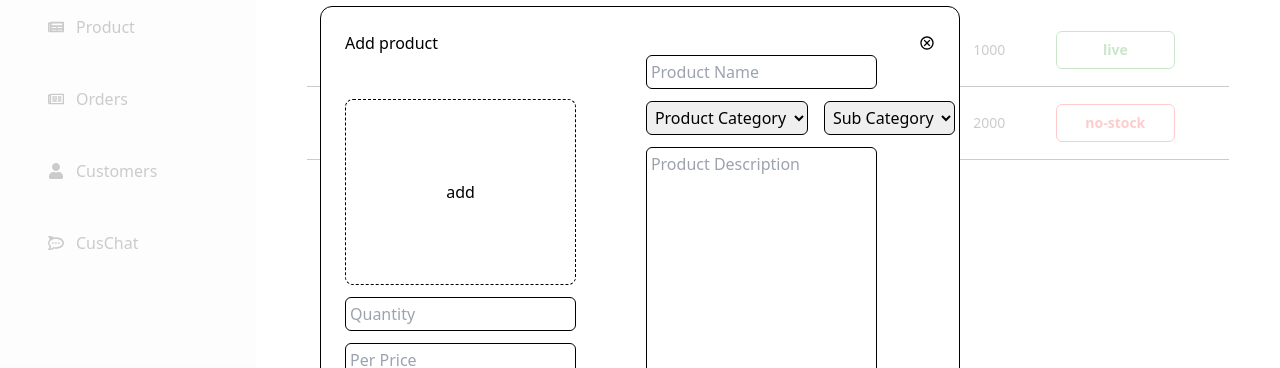
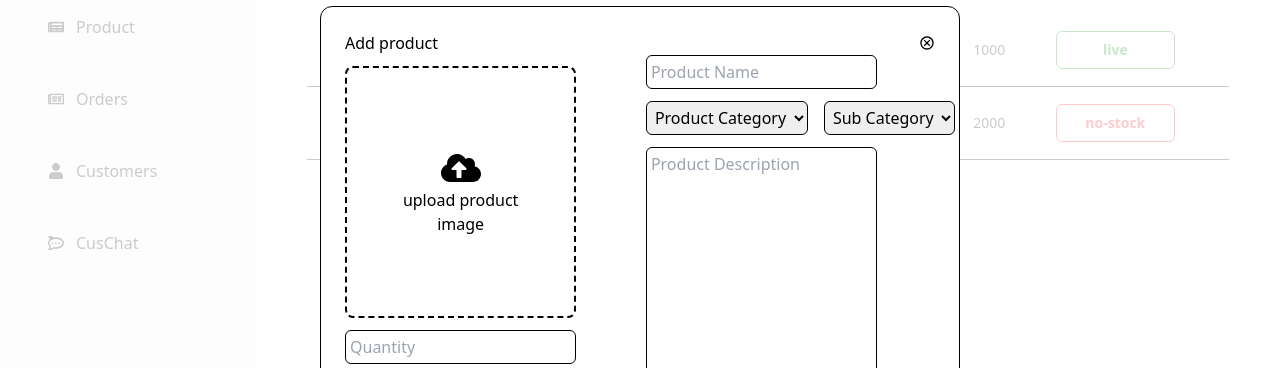
Before and after one commit to RachidId/portfolio, a React (Vite) app: page /home/product in a window 1280 px wide. Both pictures are taken after typing "Sample" into the empty fields and a click on the button "Add new product". Shown: the part 156-524 px from the top of the page. Built offline with nearby package versions, Linux system fonts and the light colour scheme.

Commit message:
modify product.jsx

```diff
--- a/src/components/dashboard/Product.jsx
+++ b/src/components/dashboard/Product.jsx
@@ -1,7 +1,7 @@
 import React, { useEffect } from "react";
 import { useSelector, useDispatch } from "react-redux";
 import { useState } from "react";
-import { FaPlus } from "react-icons/fa";
+import { FaCloudUploadAlt, FaPlus } from "react-icons/fa";
 import {MdOutlineCancel} from "react-icons/md";
 import { toggleAdd } from "../../features/functionsSlice";
 
@@ -114,7 +114,11 @@ const Product = () => {
         </div>
         <div className="flex items-center justify-between">
           <div className="grid grid-cols-1 w-[49%]">
-            <button className="border border-dashed w-[80%] px-1 py-20 mb-3 rounded-lg">add</button>
+            <button className="border-2 border-dashed w-[80%] px-1 py-20 mb-3 rounded-lg flex flex-col items-center">
+                <FaCloudUploadAlt className="text-[40px]"/>
+                <span >upload product</span>
+                <span>image</span>
+            </button>
             <input type="text" className="border rounded-md px-1 py-1 mb-3 w-[80%]" placeholder="Quantity"/>
             <input type="text" className="border rounded-md px-1 py-1 mb-3 w-[80%]" placeholder="Per Price"/>
             <div className="w-[70%]">
```
